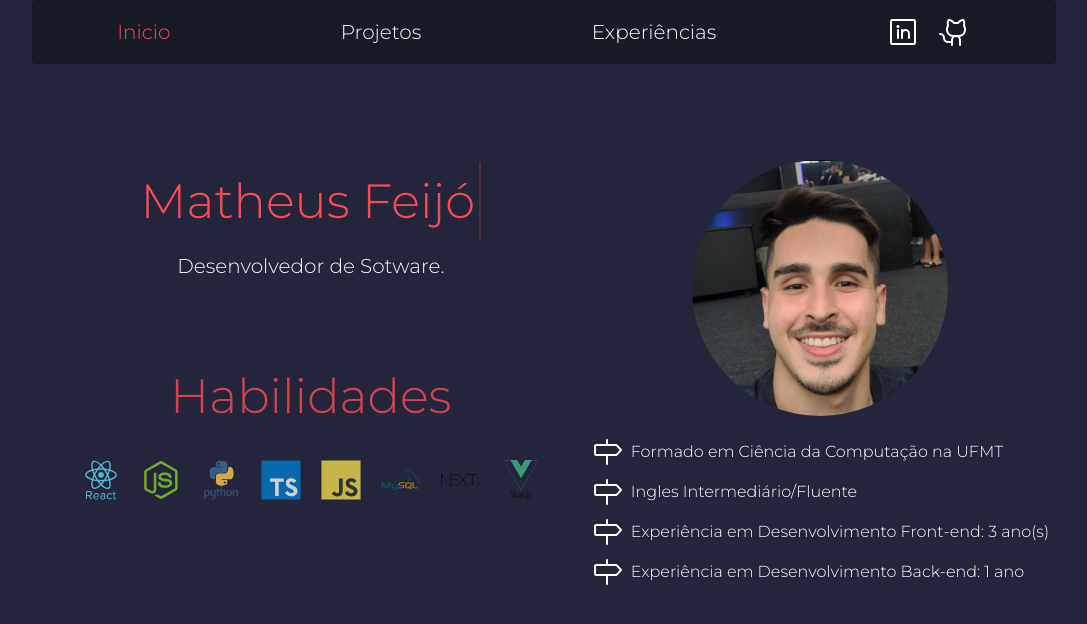
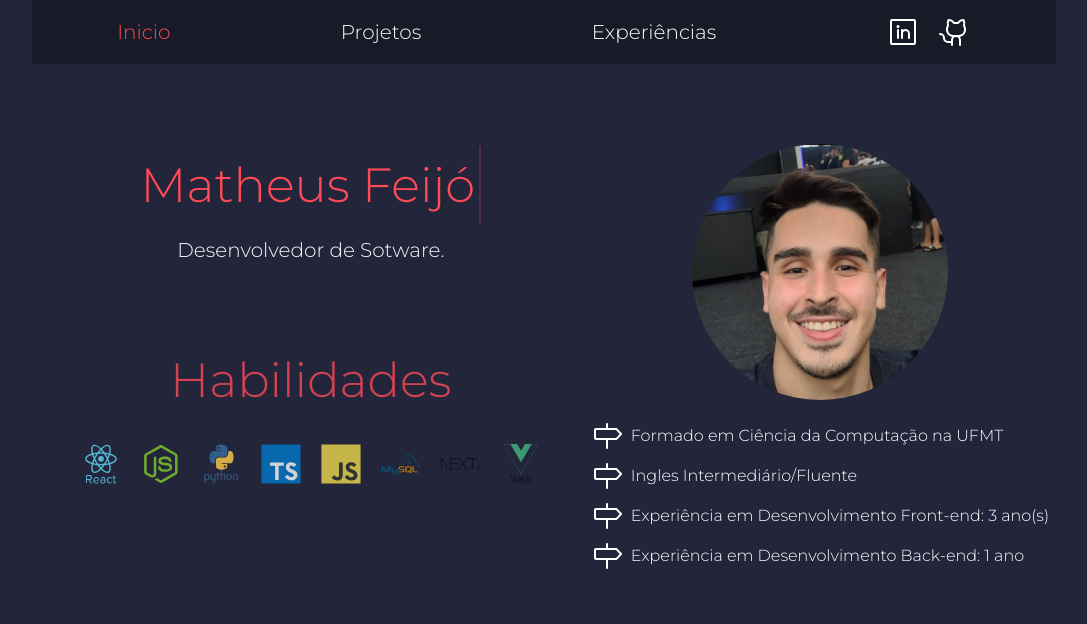
Before and after one commit to matheus-feijo/portfolio, a React (Create React App) app: page / in a window 1280 px wide. Shown: the top 624 px of the page, without its empty margins (96-1183 px from the left). Built offline with nearby package versions, Linux system fonts and the light colour scheme.

Commit message:
FIX/ PADDING ABOUT ME

```diff
--- a/src/components/AboutMe/index.tsx
+++ b/src/components/AboutMe/index.tsx
@@ -4,7 +4,7 @@ import foto from "../../assets/foto-perfil.jpg";
 export function AboutMe() {
   return (
     <>
-      <div className="w-screen pl-24 pr-24 pt-24 flex gap-2 justify-center items-start flex-wrap mobile:pl-0 mobile:pr-0 mobile:pt-1 ">
+      <div className="w-screen pl-24 pr-24 pt-20 flex gap-2 justify-center items-start flex-wrap mobile:pl-0 mobile:pr-0 mobile:pt-1 ">
         <div className="grid grid-rows-principal justify-items-center items-end w-2/4 mobile:w-full mobile:grid-rows-mobile notebook:grid-rows-mobile">
           <div>
             <h1 className="text-vermelhoPrincipal leading-relaxed whitespace-nowrap overflow-hidden select-none animate-wiggle text-5xl pr-1 mobile:text-2xl  sm:leading-relaxed">
```
